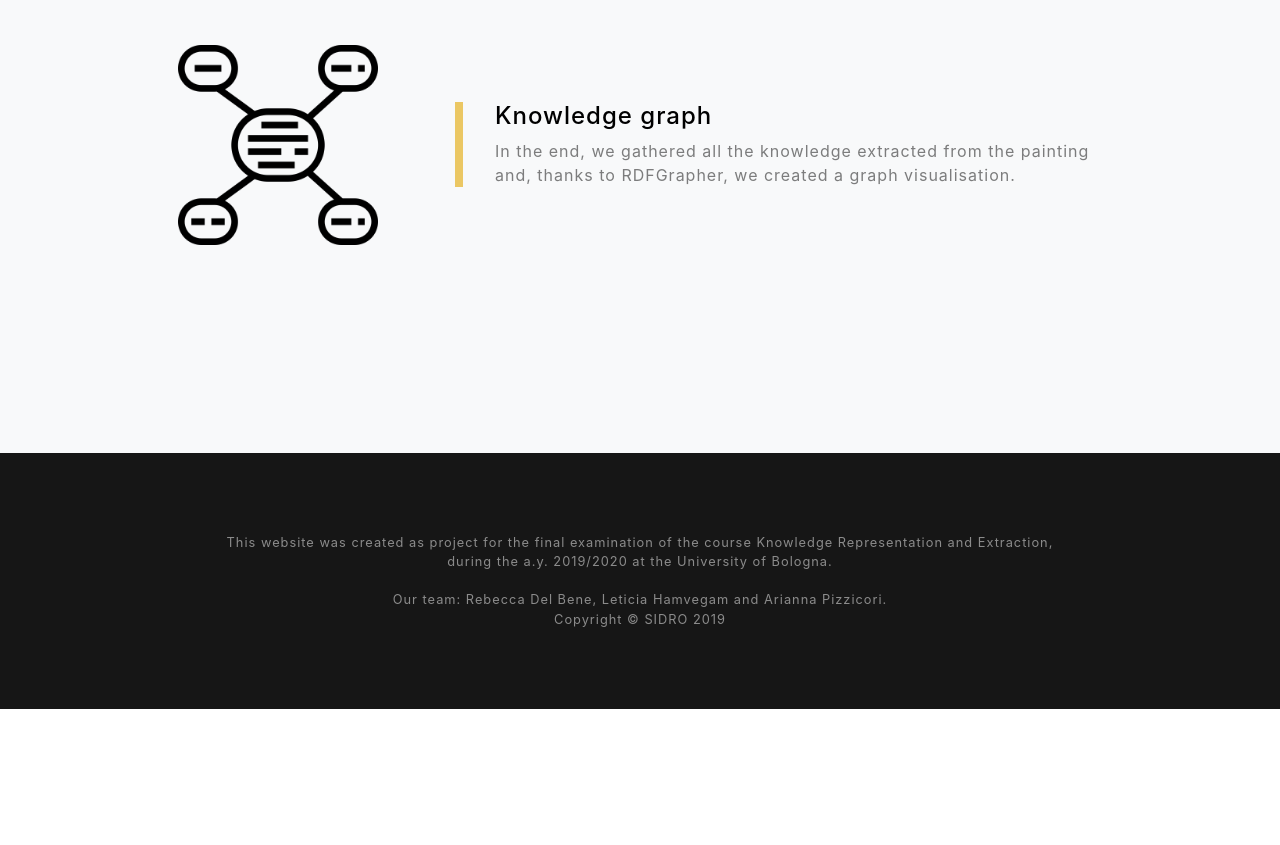
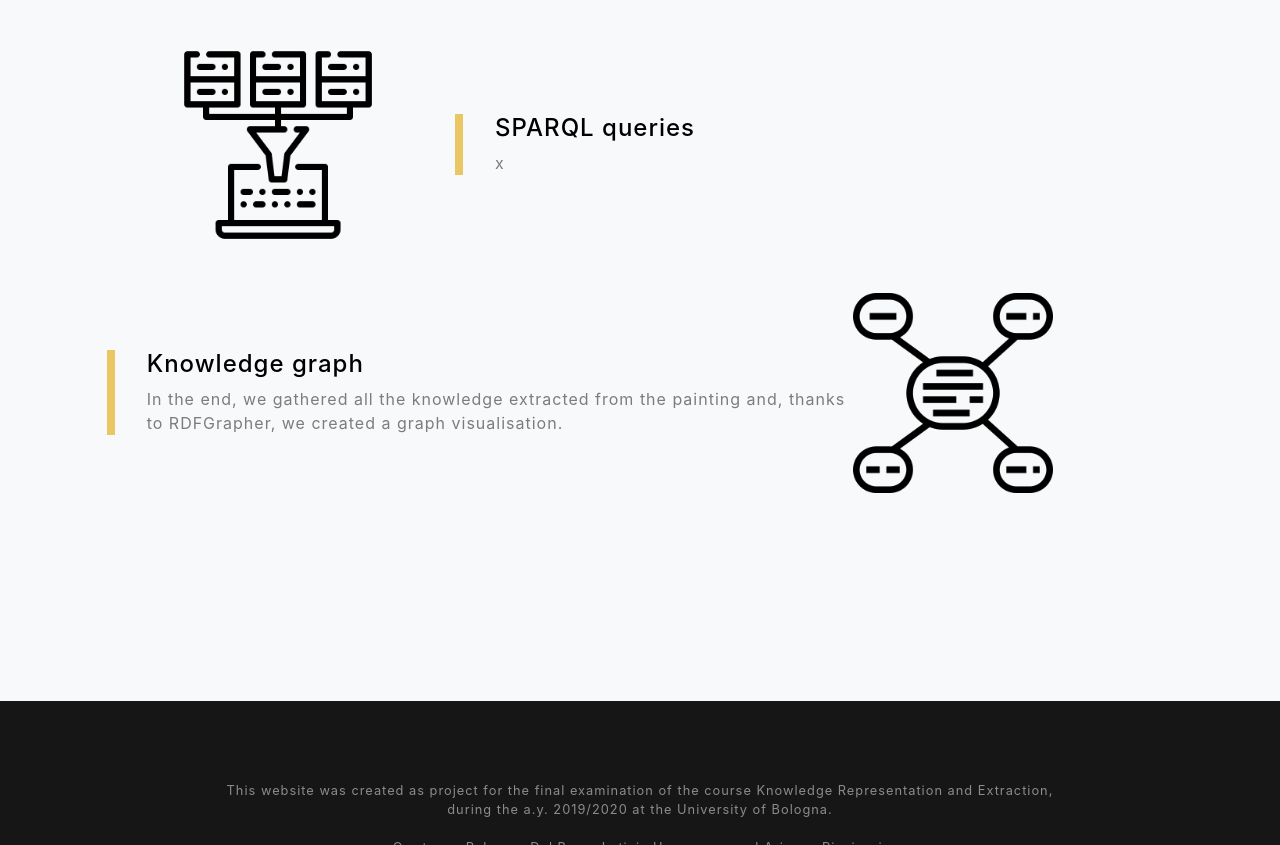
Before and after one commit to beccadelbens/The-SIDRO-project, a website with bundled scripts: page index.html in a window 1280 px wide. Shown: the part 3255-4100 px from the top of the page. Before the commit the page ends 3964 px from the top, so only its background shows below. Built offline with nearby package versions, Linux system fonts and the light colour scheme.

Commit message:
Update index.html

```diff
--- a/index.html
+++ b/index.html
@@ -263,7 +263,21 @@
         <div class="col-xl-1">
         </div>
         <div class="col-xl-3">
-          <a href="report.html#knowgraph"><img class="img-fluid" src="img/kno-graph.png" alt="" width="200px"></a>
+          <a href="report.html#sparql"><img class="img-fluid" src="img/query.png" alt="" width="200px"></a>
+        </div>
+        <div class="col-xl-7">
+          <div class="featured-text case text-center text-lg-left">
+            <h4><a href="report.html#sparql">SPARQL queries</a></h4>
+            <p class="text-black-50 mb-0">x</p>
+          </div>
+        </div>
+        <div class="col-xl-1">
+        </div>
+      </div>
+    </div>
+
+    <div class="row align-items-center no-gutters mb-4 mb-lg-5">
+        <div class="col-xl-1">
         </div>
         <div class="col-xl-7">
           <div class="featured-text case text-center text-lg-left">
@@ -271,10 +285,12 @@
             <p class="text-black-50 mb-0">In the end, we gathered all the knowledge extracted from the painting and, thanks to RDFGrapher, we created a graph visualisation.</p>
           </div>
         </div>
+        <div class="col-xl-3">
+          <a href="report.html#knowgraph"><img class="img-fluid" src="img/kno-graph.png" alt="" width="200px"></a>
+        </div>
         <div class="col-xl-1">
         </div>
       </div>
-    </div>
   </section>
 
   <!-- Footer -->
```
